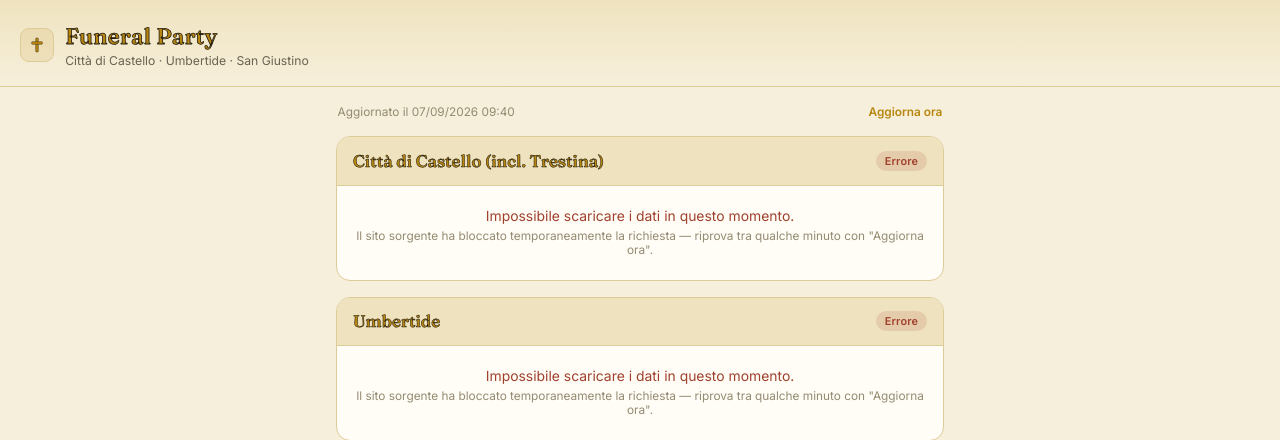
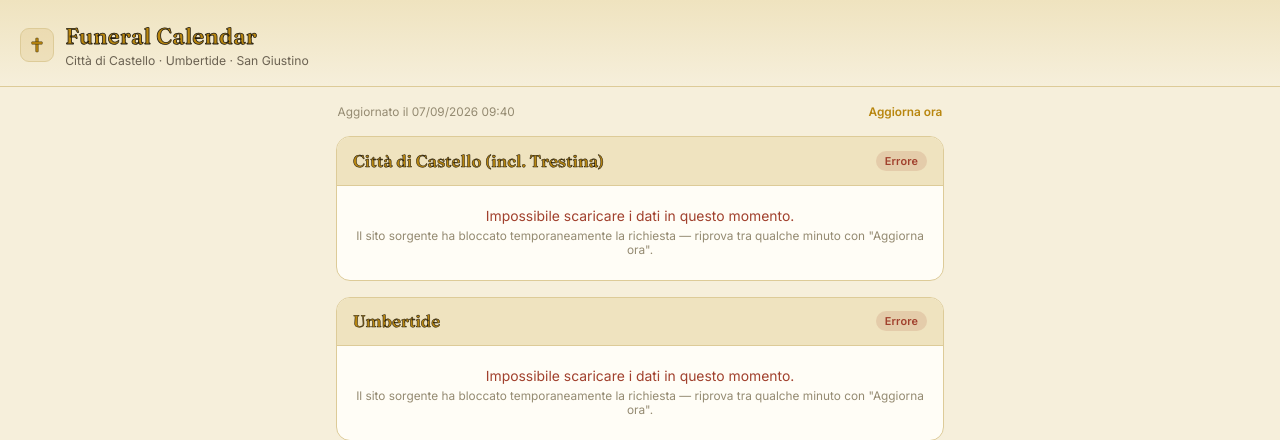
Before and after one commit to kika67it/funeral-party, a Flask app: page / in a window 1280 px wide. Shown: the top 440 px of the page. Run offline with Flask 3, Linux system fonts and the light colour scheme; data that the repository does not hold is empty.

Commit message:
Ripristina il nome Funeral Calendar

```diff
--- a/app.py
+++ b/app.py
@@ -1,6 +1,6 @@
 #!/usr/bin/env python3
 """
-Funeral Party - servizio web
+Funeral Calendar - servizio web
 Mostra i necrologi di oggi per Città di Castello (incl. Trestina), Umbertide
 e San Giustino. Aggiorna i dati al massimo una volta al giorno (cache su
 disco) invece di scaricare la pagina a ogni visita.
--- a/funeral_party.py
+++ b/funeral_party.py
@@ -1,6 +1,6 @@
 #!/usr/bin/env python3
 """
-Funeral Party - Necrologi del giorno, Città di Castello
+Funeral Calendar - Necrologi del giorno, Città di Castello
 Fonte: inmemoria.paginebianche.it (aggregatore pubblico di necrologi)
 
 Uso:
@@ -165,7 +165,7 @@ if __name__ == "__main__":
     mostra_tutti = "--tutti" in sys.argv
 
     output = [
-        f"Funeral Party - generato il {datetime.now().strftime('%d/%m/%Y %H:%M')}"
+        f"Funeral Calendar - generato il {datetime.now().strftime('%d/%m/%Y %H:%M')}"
     ]
 
     errori = []
--- a/templates/index.html
+++ b/templates/index.html
@@ -3,7 +3,7 @@
 <head>
 <meta charset="utf-8">
 <meta name="viewport" content="width=device-width, initial-scale=1, viewport-fit=cover">
-<title>Funeral Party</title>
+<title>Funeral Calendar</title>
 <link rel="manifest" href="{{ url_for('static', filename='manifest.json') }}">
 <link rel="apple-touch-icon" href="{{ url_for('static', filename='icons/icon-192.png') }}">
 <meta name="theme-color" content="#f6efdb">
@@ -230,7 +230,7 @@
     </svg>
   </div>
   <div class="titoli">
-    <h1>Funeral Party</h1>
+    <h1>Funeral Calendar</h1>
     <p>Città di Castello &middot; Umbertide &middot; San Giustino</p>
   </div>
 </header>
```
Also changed, not shown: static/manifest.json.
